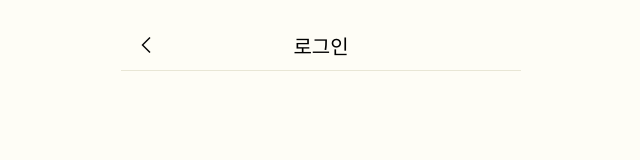
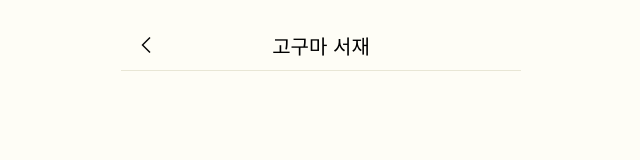
Before and after one commit to onetuks/goguma-library-client, a Vue app: page / in a window 1280 px wide. Shown: the top 160 px of the page, without its empty margins (319-959 px from the left). Built offline with nearby package versions, Linux system fonts and the light colour scheme.

Commit message:
Feat: 페이지 헤더바 텍스트 바인딩

```diff
--- a/src/App.vue
+++ b/src/App.vue
@@ -1,5 +1,5 @@
 <template>
-  <PageHeader header-title="로그인" />
+  <PageHeader :header-title="getPageTitle()" />
   <nav>
     <router-link to="/" />
   </nav>
@@ -36,4 +36,18 @@ html,
 <script setup lang="ts">
 import NavigationBar from "@/components/bar/NavigationBar.vue";
 import PageHeader from "@/components/bar/PageHeader.vue";
+import { useRoute } from "vue-router";
+
+const route = useRoute();
+
+const getPageTitle = (): string => {
+  switch (route.path) {
+    case "/login":
+      return "로그인";
+    case "/member/sign-up":
+      return "회원가입";
+    default:
+      return "고구마 서재";
+  }
+};
 </script>
```
